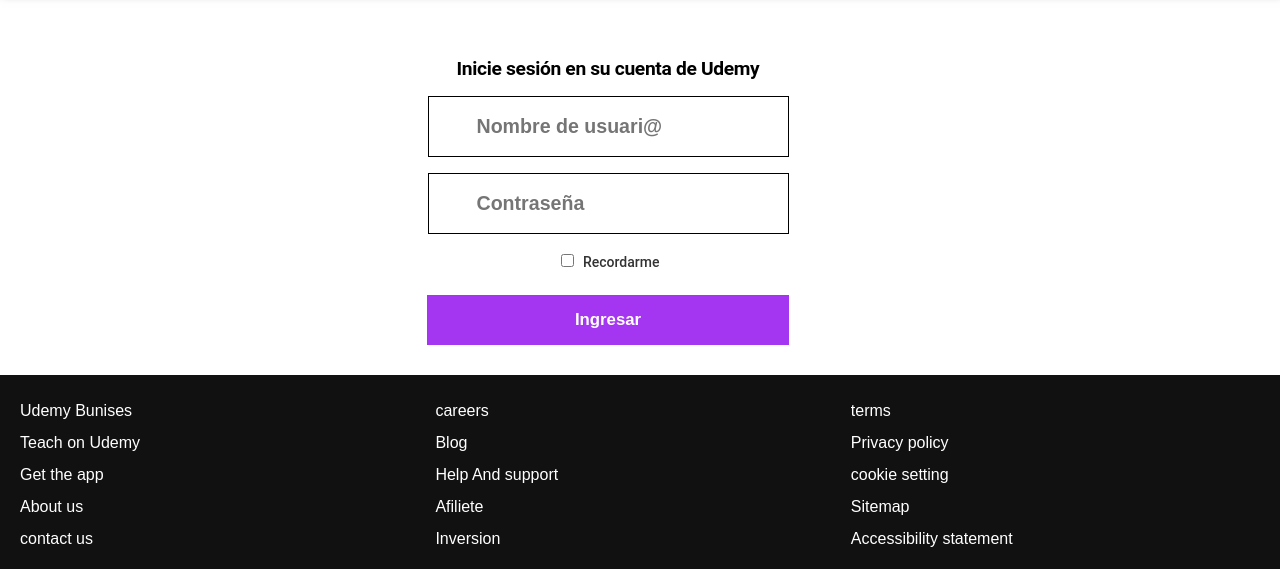
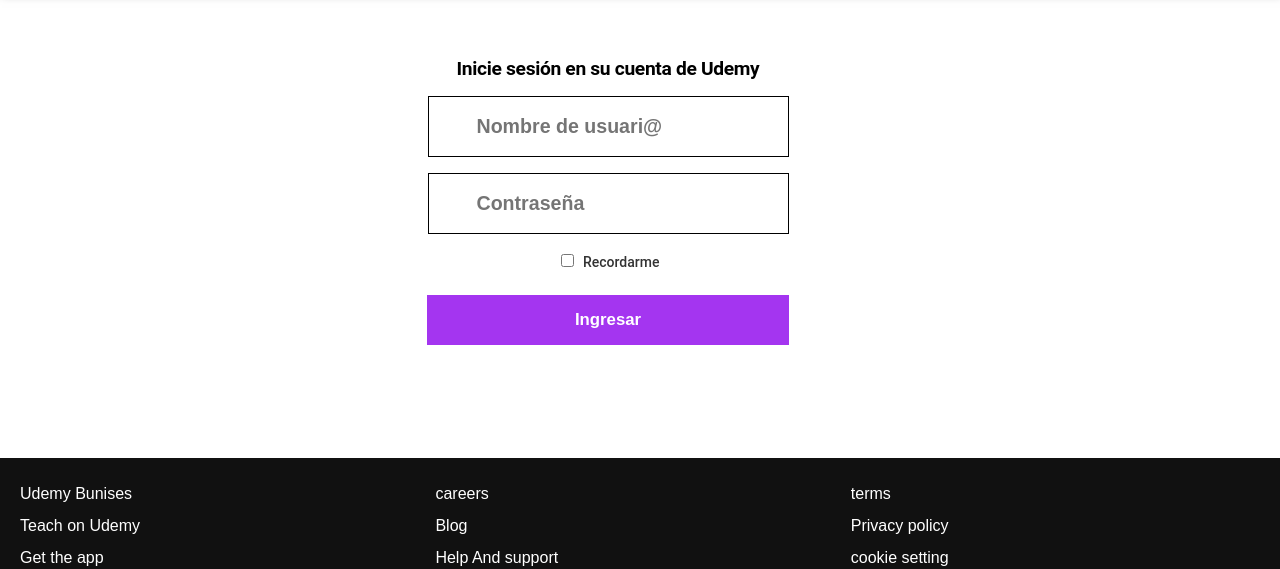
Before and after one commit to Man29toconas/UDEMY, a website: page views/login.html in a window 1280 px wide. Shown: the part 81-650 px from the top of the page. Drawn offline with Linux system fonts and the light colour scheme; files that its build step writes are made by us from their sources.

Commit message:
terminado

```diff
--- a/public/css/form.css
+++ b/public/css/form.css
@@ -243,6 +243,7 @@
     bottom: 0;
     left: 0;
     background: #111;
+    position: absolute;
 }
 footer .content{
     max-width: 1350px;
@@ -334,6 +335,7 @@
         justify-content: center;
         width: 100%;
         padding: 0;
+        min-height: 100vh;
     }
 
 
@@ -400,6 +402,7 @@
     .title-main {
         margin-left: 2vw;
     }
+
     @media (max-width:560px){
     footer{
         position: relative;
```
